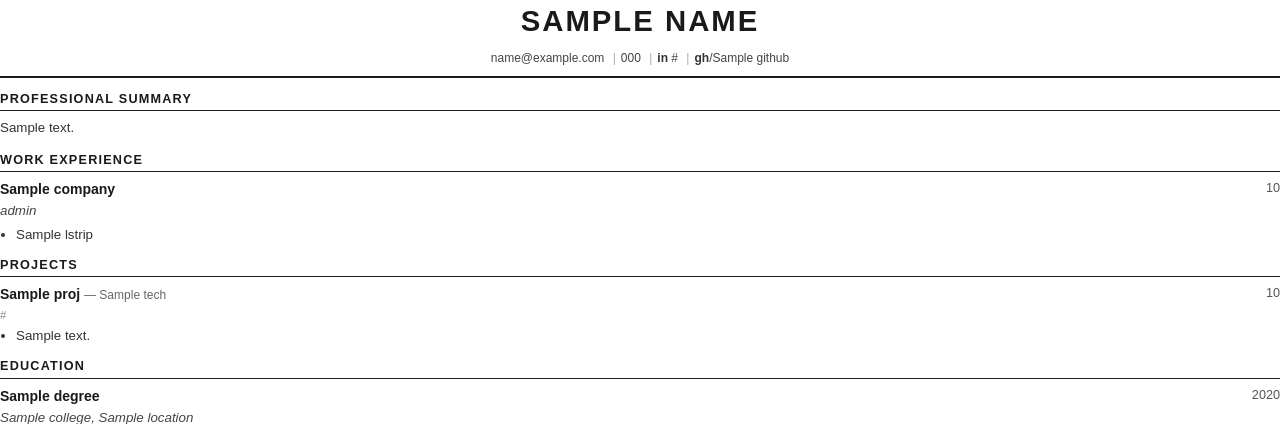
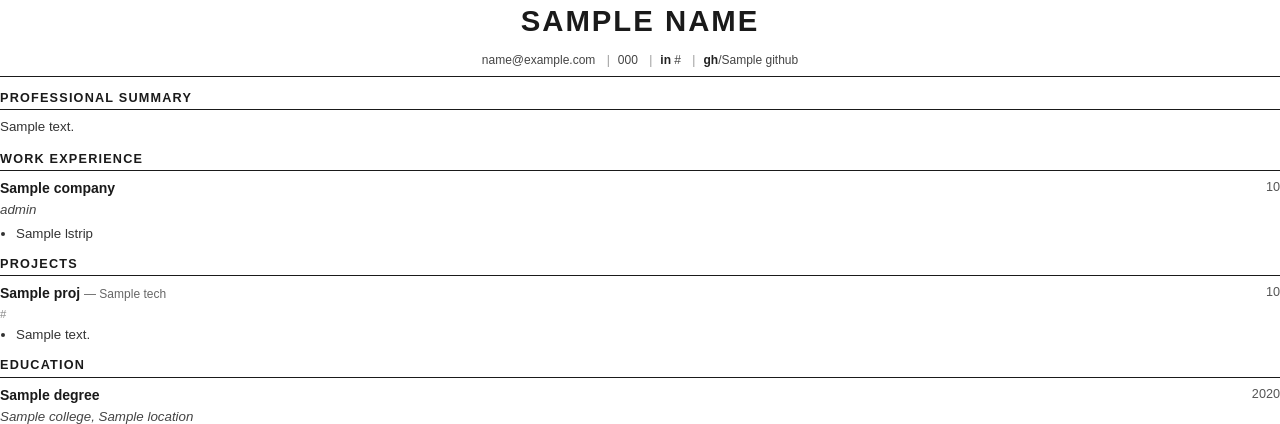
Before and after one commit to Nikhil0258/hirebait, a Flask app: template templates/resume_template.html in a window 1280 px wide. Shown: the top 424 px of the page. Run offline with Flask 3, Linux system fonts and the light colour scheme; the template is opened without the code that fills it: most values are stand-ins (such as "Sample title", 1, 10 or a date in 2020).

Commit message:
Update styles in resume template HTML

```diff
--- a/templates/resume_template.html
+++ b/templates/resume_template.html
@@ -18,29 +18,30 @@ body {
 .header {
   text-align: center;
   margin-bottom: 10px;
-  padding-bottom: 8px;
-  border-bottom: 2px solid #1a1a1a;
 }
 .header h1 {
   font-size: 22pt;
   font-weight: bold;
   letter-spacing: 2px;
   color: #1a1a1a;
-  margin-bottom: 6px;
+  margin-bottom: 8px;
 }
 .contact-line {
   font-size: 9pt;
   color: #444;
   text-align: center;
   line-height: 1.6;
+  border-bottom: 1.5px solid #1a1a1a;
+  padding-bottom: 6px;
+  margin-bottom: 0;
 }
 .contact-sep {
-  color: #aaa;
-  padding: 0 5px;
+  color: #999;
+  padding: 0 8px;
 }
 .contact-label {
   font-weight: bold;
-  color: #333;
+  color: #222;
 }
 
 /* ── SECTION ── */
```
